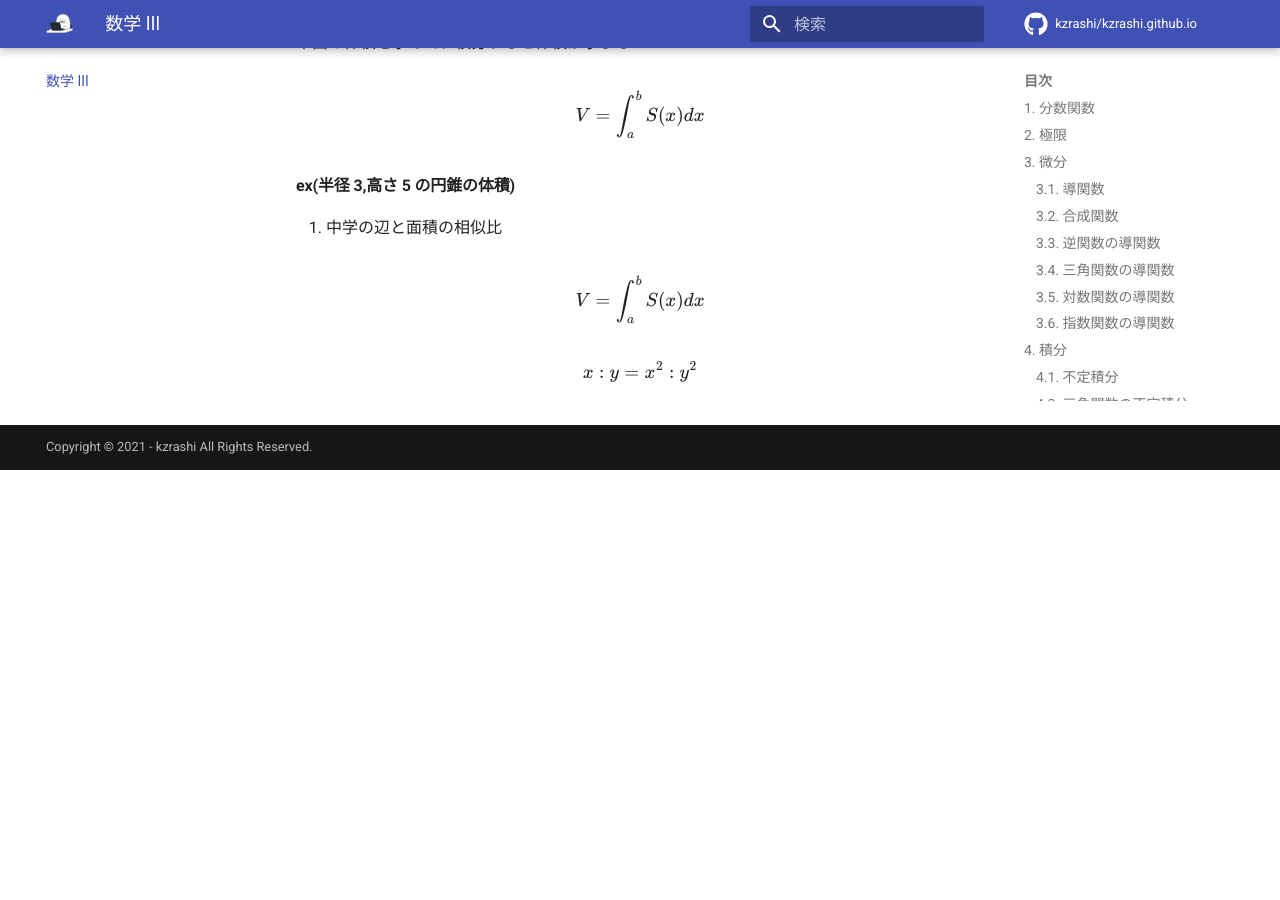
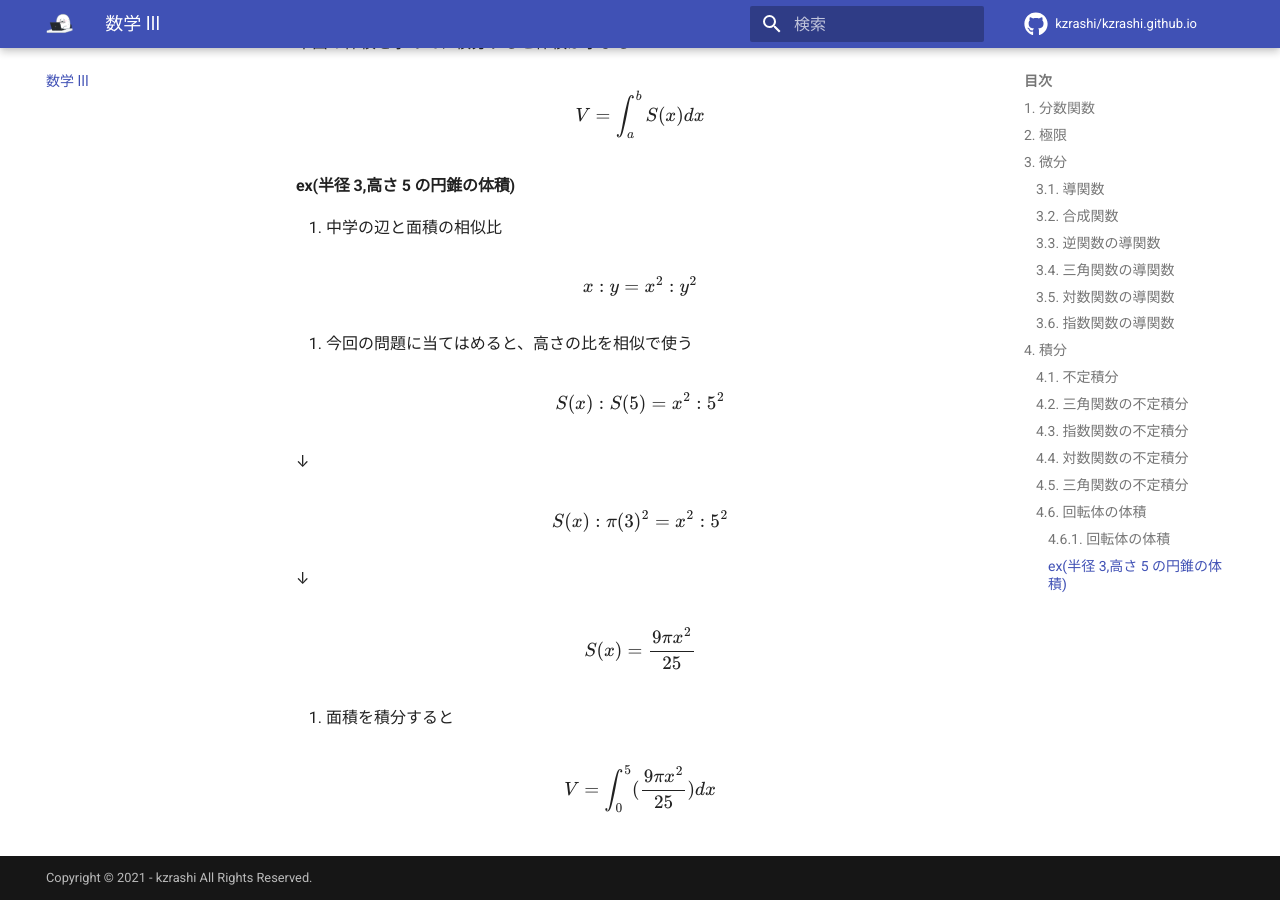
Before and after one commit to kzrashi/kzrashi.github.io, an MkDocs documentation site: the page built from docs/11_math3.md, in a window 1280 px wide and 900 px high, scrolled down 6445 px. Built offline with MkDocs 1.6.1 and Material for MkDocs 9.7.7, drawn with Linux system fonts in a browser that asks for light colours; comment, search, counter and statistics services are not loaded; before the commit the page ends 6915 px from its top, so only the background shows below that.

```diff
--- a/docs/11_math3.md
+++ b/docs/11_math3.md
@@ -304,32 +304,29 @@
 1. 中学の辺と面積の相似比
 
 $$
-V=\int^b_aS(x)dx
-$$
-
-$$
 x : y = x^2 : y^2
 $$
 
-  <!-- 2. 今回の問題に当てはめると、高さの比を相似で使う
+2. 今回の問題に当てはめると、高さの比を相似で使う
 
-     $$
-     S(x):S(5) = x^2 : 5^2
-     $$
+$$
+S(x) : S(5) = x^2 : 5^2
+$$
 
-     ↓
+↓
 
-     $$
-     S(x): \pi (3)^2 = x^2 : 5^2
-     $$
+$$
+S(x) : \pi (3)^2 = x^2 : 5^2
+$$
 
-     ↓
+↓
 
-     $$
-     S(x) = \frac{9 \pi x^2}{25}
-     $$
+$$
+S(x) = \frac{9 \pi x^2}{25}
+$$
 
-  1. 面積を積分すると
-     $$
-     V = \int^5_0 (\frac{9 \pi x^2}{25}) dx
-     $$ -->
+3. 面積を積分すると
+
+$$
+V = \int^5_0 (\frac{9 \pi x^2}{25}) dx
+$$
```
